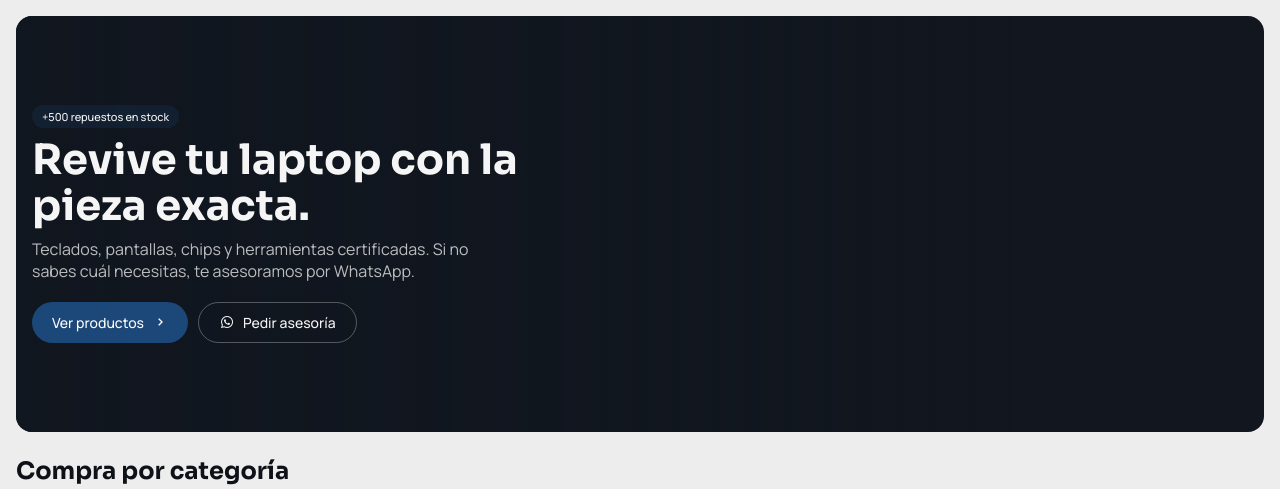
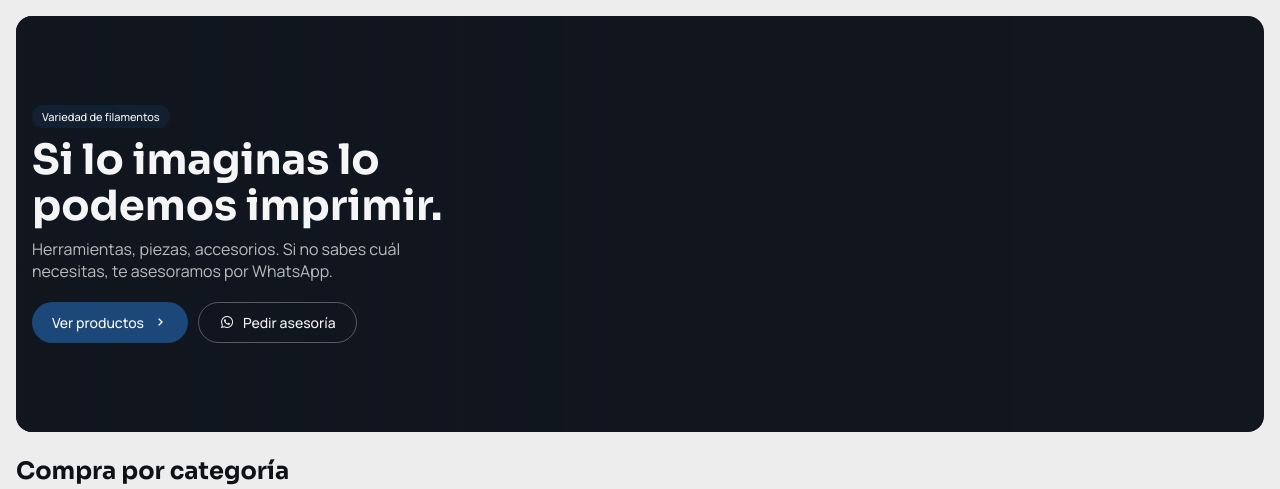
Before and after one commit to mariaordazr/3d_caroni_computer, a PHP site: page /app/views/public/home.php in a window 1280 px wide. Shown: the part 142-631 px from the top of the page. Run offline with PHP 8.4, Linux system fonts and the light colour scheme; the template is opened without the code that fills it, so the values that code supplies are empty; some libraries are stand-ins or nearby versions.

Commit message:
corrigiendo detalles

```diff
--- a/app/views/public/home.php
+++ b/app/views/public/home.php
@@ -33,9 +33,9 @@
 
             <!-- Overlay SIEMPRE visible sobre cualquier slide (N1) — textos literales de Lovable (N2) -->
             <div class="lvr-hero__overlay">
-                <span class="lvr-hero__badge">+500 repuestos en stock</span>
-                <h1 class="lvr-hero__title">Revive tu laptop con la pieza exacta.</h1>
-                <p class="lvr-hero__subtitle">Teclados, pantallas, chips y herramientas certificadas. Si no sabes cuál necesitas, te asesoramos por WhatsApp.</p>
+                <span class="lvr-hero__badge">Variedad de filamentos</span>
+                <h1 class="lvr-hero__title">Si lo imaginas lo podemos imprimir.</h1>
+                <p class="lvr-hero__subtitle">Herramientas, piezas, accesorios. Si no sabes cuál necesitas, te asesoramos por WhatsApp.</p>
                 <div class="lvr-hero__ctas">
                     <a class="lvr-hero__cta lvr-hero__cta--primary" href="/productos">Ver productos <i class='bx bx-chevron-right' aria-hidden="true"></i></a>
                     <a class="lvr-hero__cta lvr-hero__cta--outline" href="https://wa.me/<?php echo htmlspecialchars(preg_replace('/\D+/', '', $contactPhone)); ?>?text=Hola equipo de <?php echo htmlspecialchars($copyrightText);?>, quiero pedir asesoría" target="_blank" rel="noopener"><i class='bx bxl-whatsapp' aria-hidden="true"></i> Pedir asesoría</a>
```
